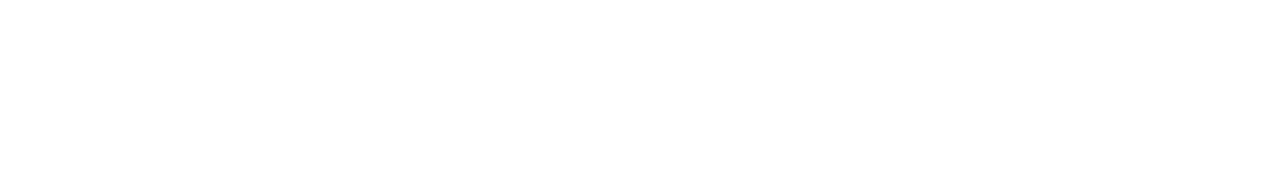
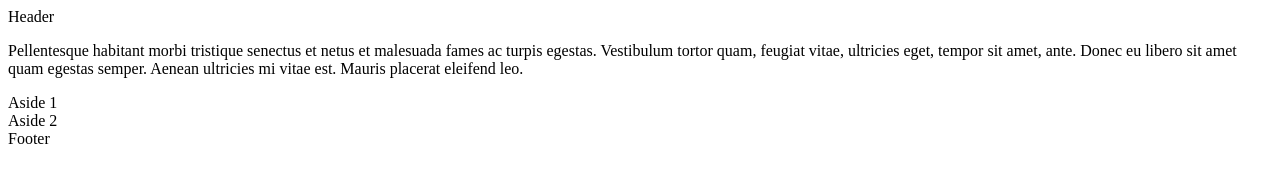
Before and after one commit to mygithubaccount3/flexbox, a plain HTML site: page index.html in a window 1280 px wide. Drawn offline with Linux system fonts and the light colour scheme.

Commit message:
html bone complete

```diff
--- a/index.html
+++ b/index.html
@@ -3,8 +3,15 @@
 <head>
     <meta charset="UTF-8">
     <title>Flexbox lesson</title>
+    <link rel="stylesheet" href="style.css">
 </head>
-<body>
-
+<body class="wrapper">
+    <header class="header">Header</header>
+    <article class="main">
+        <p>Pellentesque habitant morbi tristique senectus et netus et malesuada fames ac turpis egestas. Vestibulum tortor quam, feugiat vitae, ultricies eget, tempor sit amet, ante. Donec eu libero sit amet quam egestas semper. Aenean ultricies mi vitae est. Mauris placerat eleifend leo.</p>
+    </article>
+    <aside class="aside aside-1">Aside 1</aside>
+    <aside class="aside aside-2">Aside 2</aside>
+    <footer class="footer">Footer</footer>
 </body>
 </html>
```
